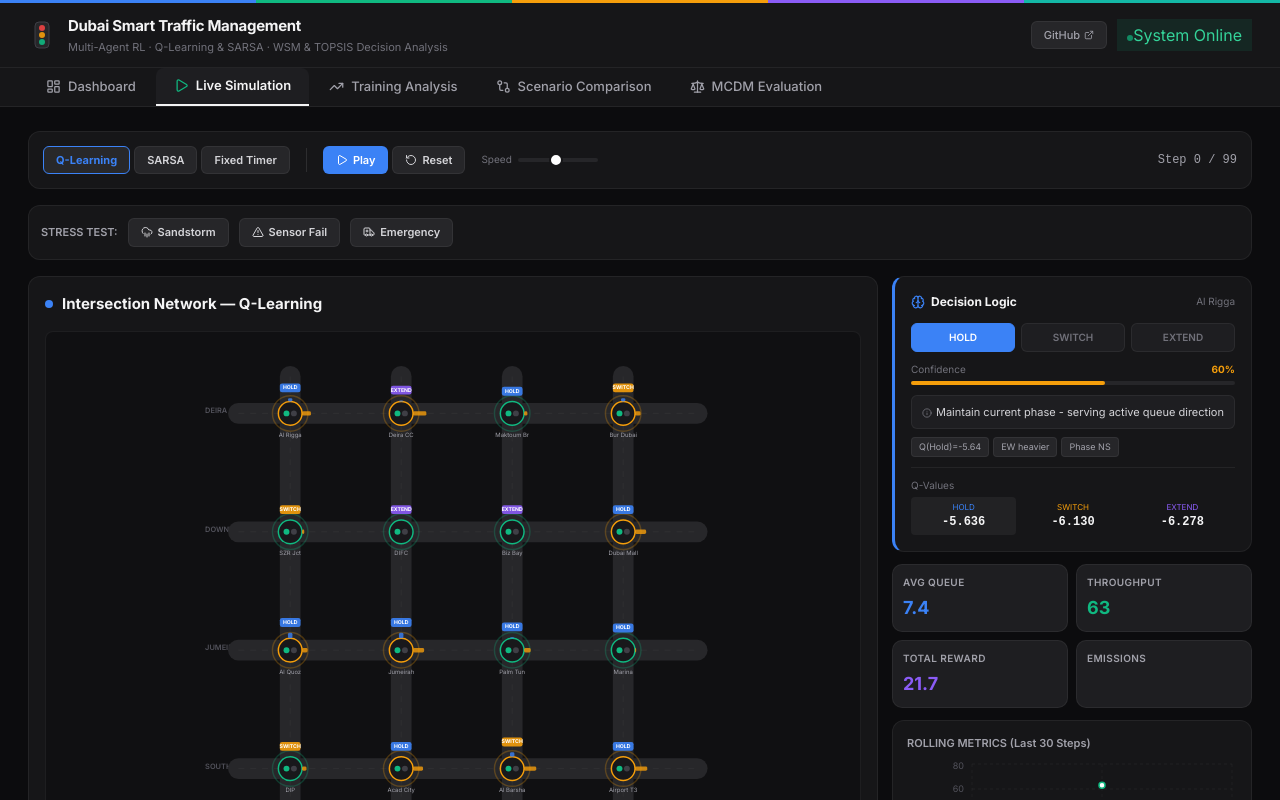
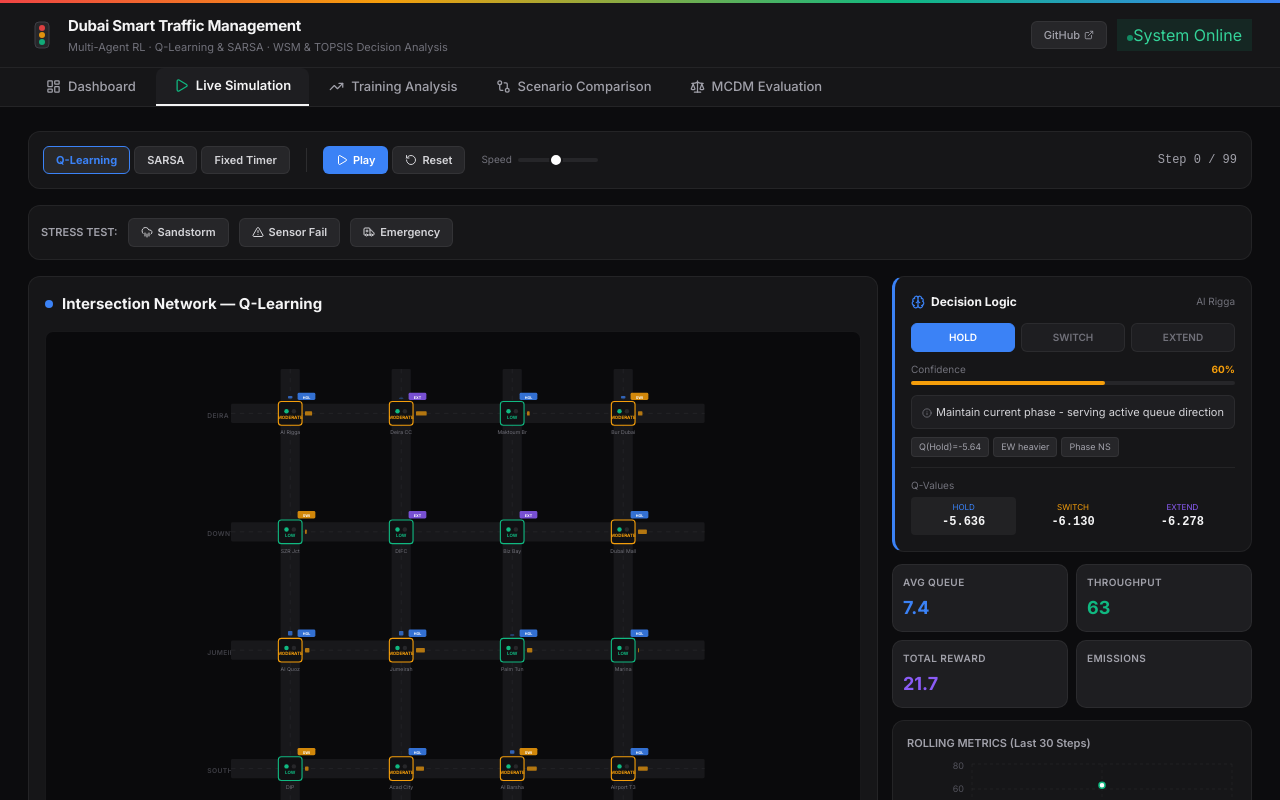
Before and after one commit to KartikJoshi23/smart-traffic-management, a React (Vite) app in the folder dashboard/: page / in a window 1280 px wide. Both pictures are taken after a click on the button "Live Simulation". Shown: the top 800 px of the page. Built offline with nearby package versions, Linux system fonts and the light colour scheme.

Commit message:
Fix: TrainingCurves data mapping, MCDM sensitivity, SVG grid, accent bar

```diff
--- a/dashboard/src/components/LiveSimulation.jsx
+++ b/dashboard/src/components/LiveSimulation.jsx
@@ -176,25 +176,26 @@
             <span className="section-dot" style={{ background: agentColor }} />
             Intersection Network — {AGENT_META[agentType].label}
           </div>
-          <svg viewBox="0 0 700 700" style={{ width: "100%", maxHeight: 520, background: "#101012", borderRadius: 8, border: "1px solid var(--border-subtle)" }}>
+          <svg viewBox="0 0 700 700" style={{ width: "100%", maxHeight: 520, background: "#0a0a0c", borderRadius: 8, border: "1px solid rgba(255,255,255,0.06)" }}>
             {/* Zone labels */}
             {ZONES.map((z, i) => (
-              <text key={z} x={15} y={110 + i * 160} fill="#52525b" fontSize="10" fontWeight="600" fontFamily="Inter">{z}</text>
+              <text key={z} x={18} y={116 + i * 160} fill="#3f3f46" fontSize="9" fontWeight="600" fontFamily="Inter" letterSpacing="0.05em">{z}</text>
             ))}
 
-            {/* Roads */}
+            {/* Roads - vertical */}
             {[0,1,2,3].map(i => {
               const x = 130 + i * 150
               return <g key={"rv" + i}>
-                <line x1={x} y1={60} x2={x} y2={680} stroke="#27272a" strokeWidth="28" strokeLinecap="round" />
-                <line x1={x} y1={60} x2={x} y2={680} stroke="#333336" strokeWidth="1" strokeDasharray="8 8" />
+                <rect x={x - 13} y={50} width={26} height={640} fill="#18181b" rx="2" />
+                <line x1={x} y1={50} x2={x} y2={690} stroke="#27272a" strokeWidth="1" strokeDasharray="6 6" />
               </g>
             })}
+            {/* Roads - horizontal */}
             {[0,1,2,3].map(i => {
               const y = 110 + i * 160
               return <g key={"rh" + i}>
-                <line x1={60} y1={y} x2={680} y2={y} stroke="#27272a" strokeWidth="28" strokeLinecap="round" />
-                <line x1={60} y1={y} x2={680} y2={y} stroke="#333336" strokeWidth="1" strokeDasharray="8 8" />
+                <rect x={50} y={y - 13} width={640} height={26} fill="#18181b" rx="2" />
+                <line x1={50} y1={y} x2={690} y2={y} stroke="#27272a" strokeWidth="1" strokeDasharray="6 6" />
               </g>
             })}
 
@@ -214,29 +215,27 @@
 
               return (
                 <g key={i} onClick={() => setSelectedInt(i)} style={{ cursor: "pointer" }}>
-                  {/* Congestion ring */}
-                  <circle cx={cx} cy={cy} r={24} fill="none" stroke={cong.ring} strokeWidth={isSelected ? 4 : 2} />
+                  {/* Intersection box */}
+                  <rect x={cx - 16} y={cy - 16} width={32} height={32} rx={4} fill="#111113" stroke={isSelected ? "#ffffff" : cong.color} strokeWidth={isSelected ? 2 : 1.5} opacity={1} />
 
-                  {/* Intersection node */}
-                  <circle cx={cx} cy={cy} r={16} fill="#18181b" stroke={cong.color} strokeWidth={2} />
+                  {/* Phase indicator (traffic light dots) */}
+                  <circle cx={cx - 5} cy={cy - 3} r={3} fill={inter.phase === 0 ? "#10B981" : "#27272a"} />
+                  <circle cx={cx + 5} cy={cy - 3} r={3} fill={inter.phase === 1 ? "#10B981" : "#27272a"} />
+                  <text x={cx} y={cy + 7} textAnchor="middle" fill={cong.color} fontSize="6" fontWeight="700" fontFamily="Inter">{cong.label.toUpperCase()}</text>
 
-                  {/* Phase indicator (traffic light) */}
-                  <circle cx={cx - 5} cy={cy} r={4} fill={inter.phase === 0 ? "#10B981" : "#3f3f46"} />
-                  <circle cx={cx + 5} cy={cy} r={4} fill={inter.phase === 1 ? "#10B981" : "#3f3f46"} />
-
-                  {/* Queue bars */}
-                  <rect x={cx - 3} y={cy - 16 - Math.min(inter.queue_ns * 1.5, 35)} width={6} height={Math.min(inter.queue_ns * 1.5, 35)} fill="#3B82F6" opacity={0.8} rx={2} />
-                  <rect x={cx + 16} y={cy - 3} width={Math.min(inter.queue_ew * 1.5, 35)} height={6} fill="#F59E0B" opacity={0.8} rx={2} />
+                  {/* Queue bars - NS (up) and EW (right) */}
+                  {inter.queue_ns > 0 && <rect x={cx - 3} y={cy - 20 - Math.min(inter.queue_ns * 1.2, 30)} width={6} height={Math.min(inter.queue_ns * 1.2, 30)} fill="#3B82F6" opacity={0.7} rx={1} />}
+                  {inter.queue_ew > 0 && <rect x={cx + 20} y={cy - 3} width={Math.min(inter.queue_ew * 1.2, 30)} height={6} fill="#F59E0B" opacity={0.7} rx={1} />}
 
                   {/* Name label */}
-                  <text x={cx} y={cy + 32} textAnchor="middle" fill="#a1a1aa" fontSize="8" fontFamily="Inter">{NAMES[i]}</text>
+                  <text x={cx} y={cy + 28} textAnchor="middle" fill="#71717a" fontSize="7" fontFamily="Inter">{NAMES[i]}</text>
 
-                  {/* Action badge */}
+                  {/* Action badge - positioned top-right */}
                   {frame?.actions?.[i] != null && (
                     <g>
-                      <rect x={cx - 14} y={cy - 36 - Math.min(inter.queue_ns * 1.5, 35)} width={28} height={12} rx={3} fill={ACTION_COLORS[frame.actions[i]]} opacity={0.9} />
-                      <text x={cx} y={cy - 28 - Math.min(inter.queue_ns * 1.5, 35)} textAnchor="middle" fill="white" fontSize="7" fontWeight="700" fontFamily="Inter">
-                        {ACTION_NAMES[frame.actions[i]]}
+                      <rect x={cx + 10} y={cy - 28} width={24} height={10} rx={2} fill={ACTION_COLORS[frame.actions[i]]} opacity={0.85} />
+                      <text x={cx + 22} y={cy - 20} textAnchor="middle" fill="white" fontSize="5" fontWeight="700" fontFamily="Inter">
+                        {ACTION_NAMES[frame.actions[i]].slice(0, 3)}
                       </text>
                     </g>
                   )}
--- a/dashboard/src/components/MCDMAnalysis.jsx
+++ b/dashboard/src/components/MCDMAnalysis.jsx
@@ -240,23 +240,41 @@
             <table className="data-table">
               <thead>
                 <tr>
-                  <th>Weight Set</th>
-                  {CRITERIA_SHORT.map(c => <th key={c}>{c}</th>)}
-                  <th>WSM Winner</th>
-                  <th>TOPSIS Winner</th>
+                  <th>Criterion</th>
+                  <th>Weight Delta</th>
+                  <th>Modified Weight</th>
+                  <th>WSM #1</th>
+                  <th>TOPSIS #1</th>
+                  <th>Ranking Stable?</th>
                 </tr>
               </thead>
               <tbody>
-                {Object.entries(sensitivity).map(([key, val]) => (
-                  <tr key={key}>
-                    <td style={{ fontWeight: 600, color: "var(--text-primary)" }}>{key.replace(/_/g, " ").replace("emphasis", "Emphasis")}</td>
-                    {(val.weights || []).map((w, i) => (
-                      <td key={i} className="mono">{(w * 100).toFixed(0)}%</td>
-                    ))}
-                    <td style={{ color: "var(--blue)", fontWeight: 600, fontSize: 11 }}>{val.wsm_winner || "N/A"}</td>
-                    <td style={{ color: "var(--violet)", fontWeight: 600, fontSize: 11 }}>{val.topsis_winner || "N/A"}</td>
-                  </tr>
-                ))}
+                {Object.values(sensitivity).map((entry) => {
+                  const crit = CRITERIA_SHORT[criteria.indexOf(entry.criterion)] || entry.criterion
+                  return entry.variations?.map((v, vi) => {
+                    const wsmWinIdx = v.wsm_ranking?.[0]
+                    const topsisWinIdx = v.topsis_ranking?.[0]
+                    const wsmWinner = alternatives[wsmWinIdx] || "N/A"
+                    const topsisWinner = alternatives[topsisWinIdx] || "N/A"
+                    const stable = wsmWinner === topsisWinner
+                    return (
+                      <tr key={entry.criterion + vi}>
+                        {vi === 0 && <td rowSpan={entry.variations.length} style={{ fontWeight: 600, color: "var(--text-primary)", verticalAlign: "middle" }}>{crit}</td>}
+                        <td className="mono" style={{ color: v.weight_delta > 0 ? "var(--green-light)" : v.weight_delta < 0 ? "var(--red-light)" : "var(--text-secondary)" }}>
+                          {v.weight_delta > 0 ? "+" : ""}{(v.weight_delta * 100).toFixed(1)}%
+                        </td>
+                        <td className="mono">{(v.modified_weight * 100).toFixed(1)}%</td>
+                        <td style={{ color: "var(--blue)", fontWeight: 600, fontSize: 11 }}>{wsmWinner}</td>
+                        <td style={{ color: "var(--violet)", fontWeight: 600, fontSize: 11 }}>{topsisWinner}</td>
+                        <td>
+                          <span className={stable ? "badge badge-green" : "badge badge-amber"}>
+                            {stable ? "Consistent" : "Divergent"}
+                          </span>
+                        </td>
+                      </tr>
+                    )
+                  })
+                })}
               </tbody>
             </table>
           </div>
--- a/dashboard/src/index.css
+++ b/dashboard/src/index.css
@@ -202,10 +202,6 @@
 .accent-bar {
   height: 3px;
   background: linear-gradient(90deg,
-    var(--blue) 0%, var(--blue) 20%,
-    var(--green) 20%, var(--green) 40%,
-    var(--amber) 40%, var(--amber) 60%,
-    var(--violet) 60%, var(--violet) 80%,
-    var(--teal) 80%, var(--teal) 100%
+    #EF4444 0%, #F59E0B 30%, #10B981 70%, #3B82F6 100%
   );
 }
```
Also changed, not shown: dashboard/src/components/TrainingCurves.jsx (+19 -15 lines).
